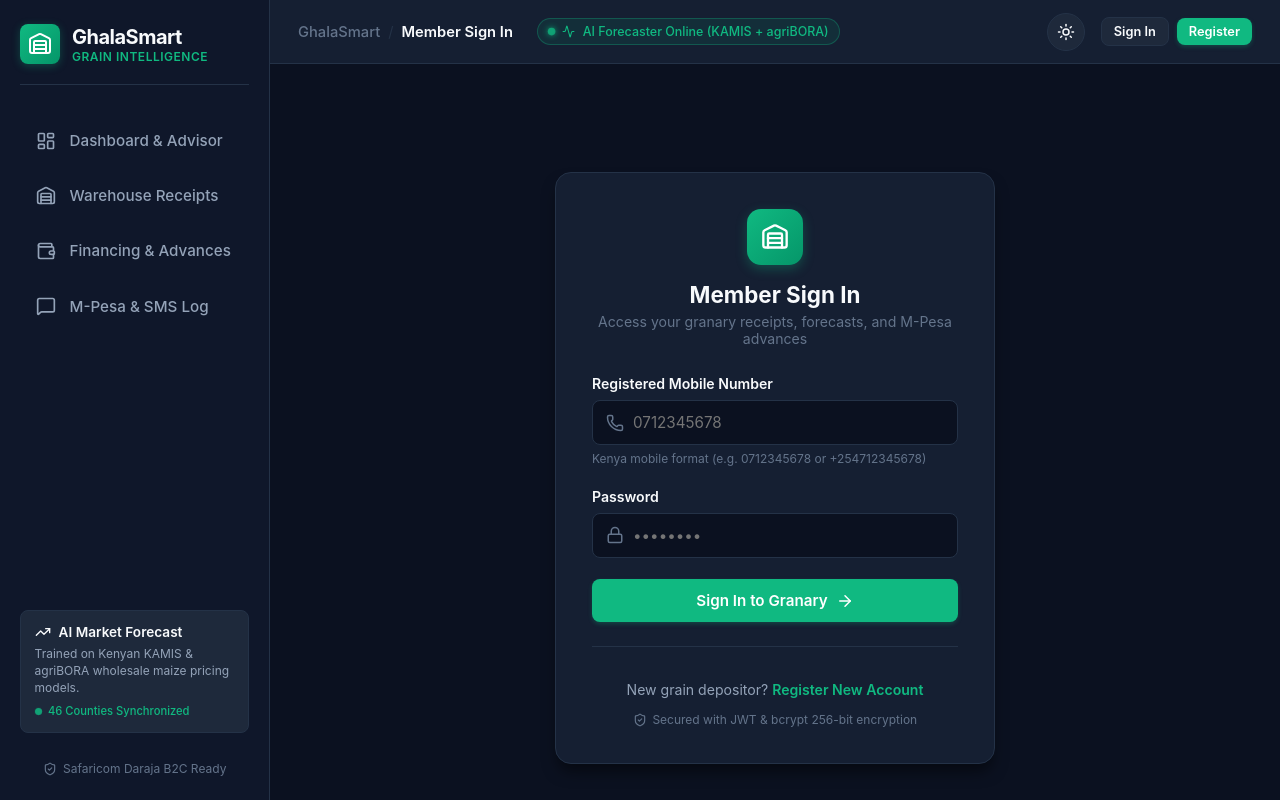
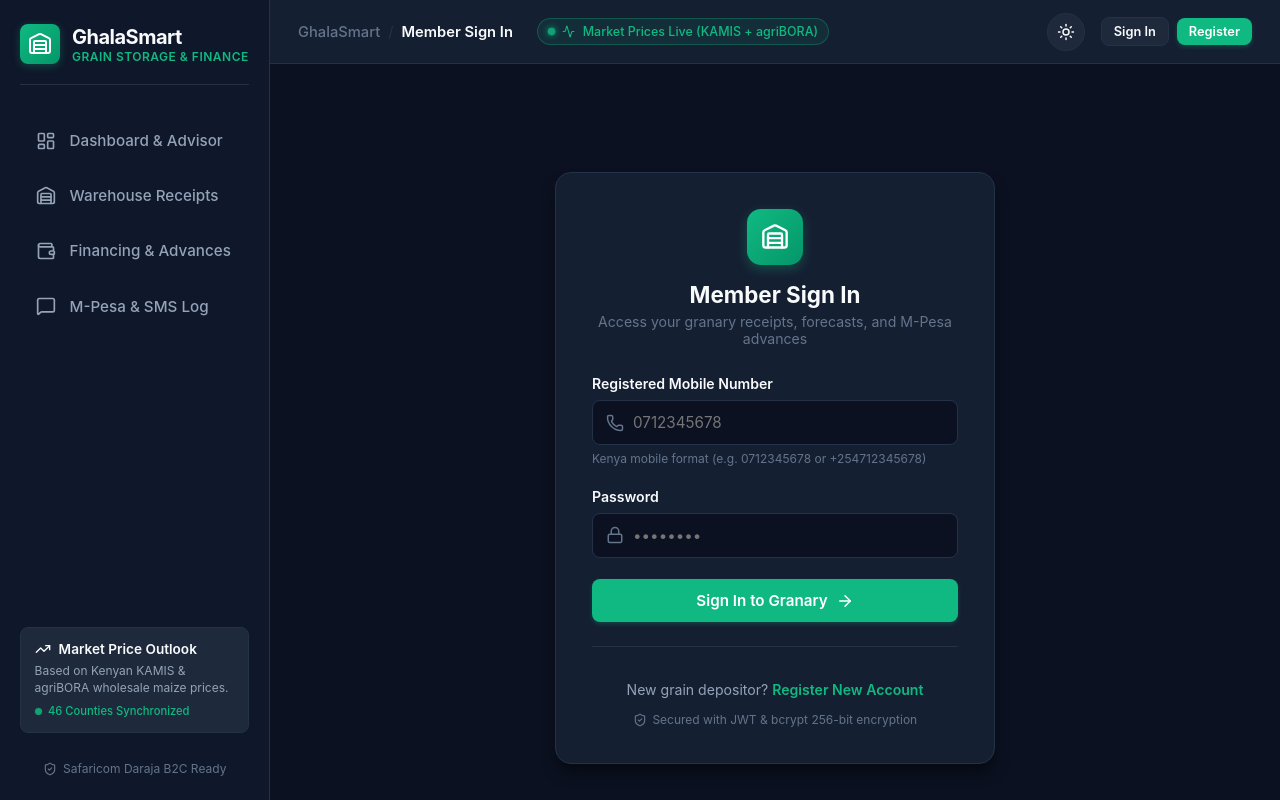
Before and after one commit to popsy-jeff/GhalaSmart, a React (Vite) app in the folder frontend/: page /login in a window 1280 px wide. Built offline with nearby package versions, Linux system fonts and the light colour scheme.

Commit message:
Use plain market-price wording in the web app
Replace AI and machine-learning labels with market price wording and
swap the sparkle icons for a trend icon.

```diff
--- a/frontend/index.html
+++ b/frontend/index.html
@@ -4,7 +4,7 @@
     <meta charset="UTF-8" />
     <link rel="icon" type="image/svg+xml" href="/vite.svg" />
     <meta name="viewport" content="width=device-width, initial-scale=1.0" />
-    <title>GhalaSmart - Grain Storage & Financing Intelligence</title>
+    <title>GhalaSmart - Grain Storage & Financing</title>
   </head>
   <body>
     <div id="root"></div>
--- a/frontend/src/api.ts
+++ b/frontend/src/api.ts
@@ -87,7 +87,7 @@
   return res.json();
 }
 
-// ── Counties & Machine Learning Advisory ────────────────────────
+// ── Counties & Market Price Advisory ────────────────────────────
 export async function fetchCounties(): Promise<string[]> {
   try {
     const res = await fetch(`${API_BASE}/counties`);
--- a/frontend/src/components/DepositForm.tsx
+++ b/frontend/src/components/DepositForm.tsx
@@ -1,7 +1,7 @@
 import React, { useState, useEffect } from 'react';
 import type { RecommendRequest } from '../types';
 import { fetchCounties } from '../api';
-import { MapPin, Scale, Award, Sparkles, Loader2 } from 'lucide-react';
+import { MapPin, Scale, Award, TrendingUp, Loader2 } from 'lucide-react';
 
 interface Props {
   onSubmit: (data: RecommendRequest) => void;
@@ -68,11 +68,11 @@
     <div className="card form-container">
       <div className="form-header">
         <div className="form-header-icon">
-          <Sparkles size={22} />
+          <TrendingUp size={22} />
         </div>
         <div>
           <h2>Maize Deposit Assessment</h2>
-          <p className="form-subtitle">Enter your grain batch specs for AI storage & price prediction</p>
+          <p className="form-subtitle">Enter your grain batch details for a storage & market price recommendation</p>
         </div>
       </div>
 
@@ -196,8 +196,8 @@
             </>
           ) : (
             <>
-              <Sparkles size={18} />
-              <span>Get AI Recommendation</span>
+              <TrendingUp size={18} />
+              <span>Get Recommendation</span>
             </>
           )}
         </button>
--- a/frontend/src/components/Navbar.tsx
+++ b/frontend/src/components/Navbar.tsx
@@ -57,7 +57,7 @@
           <div className="live-engine-tag">
             <span className="engine-pulse"></span>
             <Activity size={13} />
-            <span>AI Forecaster Online (KAMIS + agriBORA)</span>
+            <span>Market Prices Live (KAMIS + agriBORA)</span>
           </div>
         </div>
 
--- a/frontend/src/components/RecommendationDashboard.tsx
+++ b/frontend/src/components/RecommendationDashboard.tsx
@@ -112,11 +112,11 @@
         </div>
       </div>
 
-      {/* AI Reasoning Box */}
+      {/* Reasoning Box */}
       <div className="reasoning-box">
         <div className="reasoning-header">
           <ShieldCheck size={18} />
-          <strong>Market Intelligence Advisory</strong>
+          <strong>Market Advisory</strong>
         </div>
         <p>{recommendation.reasoning}</p>
       </div>
--- a/frontend/src/components/Sidebar.tsx
+++ b/frontend/src/components/Sidebar.tsx
@@ -23,7 +23,7 @@
         </div>
         <div className="logo-text">
           <span className="brand-name">GhalaSmart</span>
-          <span className="brand-tag">Grain Intelligence</span>
+          <span className="brand-tag">Grain Storage & Finance</span>
         </div>
       </div>
 
@@ -63,14 +63,14 @@
         </NavLink>
       </nav>
 
-      {/* Market Intelligence Pill */}
+      {/* Market Prices Pill */}
       <div className="sidebar-info-card">
         <div className="info-header">
           <TrendingUp size={16} />
-          <span>AI Market Forecast</span>
+          <span>Market Price Outlook</span>
         </div>
         <p className="info-desc">
-          Trained on Kenyan KAMIS & agriBORA wholesale maize pricing models.
+          Based on Kenyan KAMIS & agriBORA wholesale maize prices.
         </p>
         <div className="info-status">
           <span className="status-dot"></span>
--- a/frontend/src/components/modals/DepositModal.tsx
+++ b/frontend/src/components/modals/DepositModal.tsx
@@ -184,7 +184,7 @@
             {forecast && (
               <div className="modal-forecast-preview">
                 <div className="preview-top">
-                  <span className="preview-tag">AI Forecast Advisory</span>
+                  <span className="preview-tag">Market Price Advisory</span>
                   <span className={`advisory-badge ${forecast.decision === 'Store' ? 'store' : 'sell'}`}>
                     {forecast.decision === 'Store' ? 'RECOMMENDED: STORE' : 'RECOMMENDED: SELL NOW'}
                   </span>
--- a/frontend/src/pages/Dashboard.tsx
+++ b/frontend/src/pages/Dashboard.tsx
@@ -4,7 +4,7 @@
 import { getRecommendation } from '../api';
 import type { RecommendRequest, RecommendResponse } from '../types';
 import { useAuth } from '../context/AuthContext';
-import { Sparkles, BarChart2, Shield, AlertTriangle, ArrowRight, UserCheck } from 'lucide-react';
+import { TrendingUp, BarChart2, Shield, AlertTriangle, ArrowRight, UserCheck } from 'lucide-react';
 
 export const Dashboard: React.FC = () => {
   const { user } = useAuth();
@@ -42,9 +42,9 @@
             <UserCheck size={14} />
             <span>Welcome, {user?.full_name || 'Grain Member'}</span>
           </div>
-          <h1>AI Granary Storage & Financing Advisor</h1>
+          <h1>Granary Storage & Financing Advisor</h1>
           <p className="page-subtitle">
-            Leverage time-series XGBoost forecasting models (KAMIS & agriBORA datasets) to decide whether to
+            Use KAMIS & agriBORA wholesale market prices to decide whether to
             store or sell your maize, and receive instant M-Pesa cash advances.
           </p>
         </div>
@@ -108,8 +108,8 @@
 
               <div className="empty-features-grid">
                 <div className="feature-pill">
-                  <Sparkles size={16} />
-                  <span>XGBoost Price Forecasting</span>
+                  <TrendingUp size={16} />
+                  <span>Market Price Outlook</span>
                 </div>
                 <div className="feature-pill">
                   <Shield size={16} />
--- a/frontend/src/pages/RegisterPage.tsx
+++ b/frontend/src/pages/RegisterPage.tsx
@@ -79,7 +79,7 @@
           </div>
           <h2>Join GhalaSmart Network</h2>
           <p className="auth-subtitle">
-            Register as a certified grain depositor to access AI pricing and instant financing
+            Register as a certified grain depositor to access market price advice and instant financing
           </p>
         </div>
 
```
